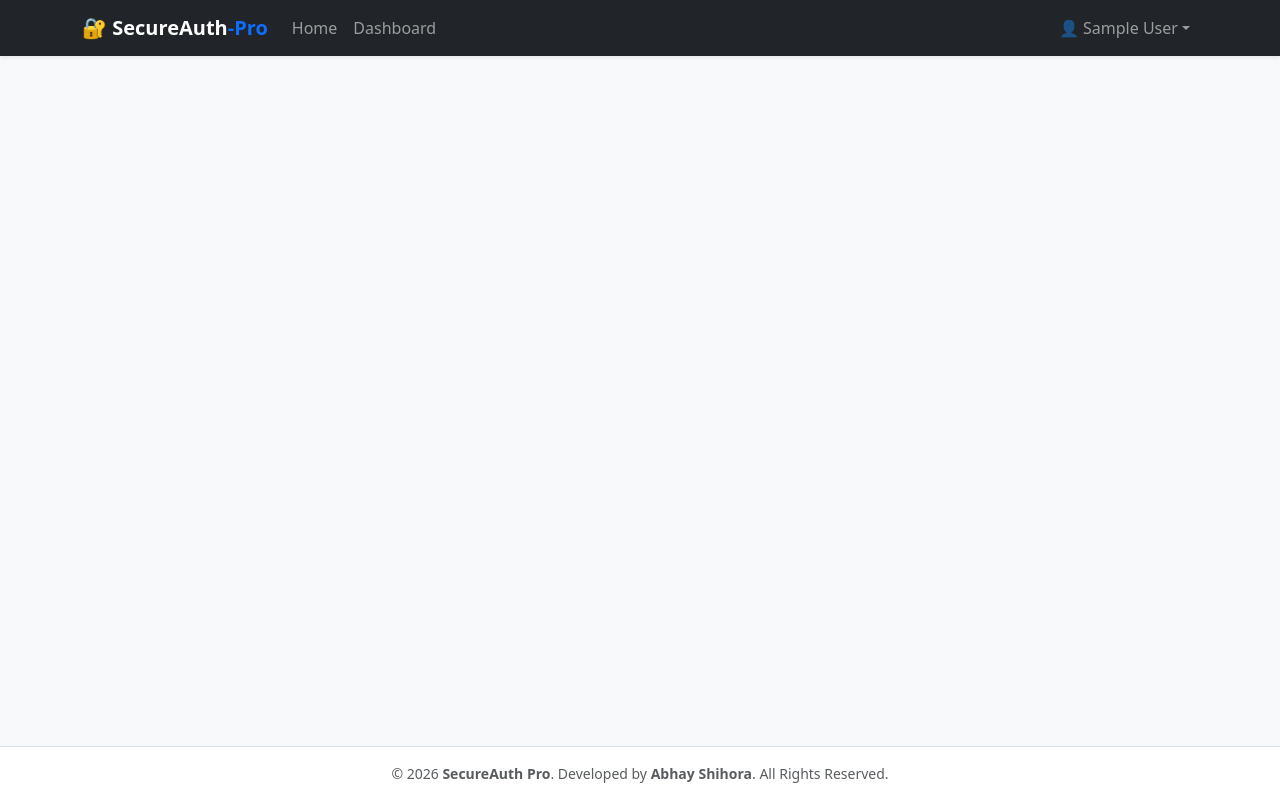
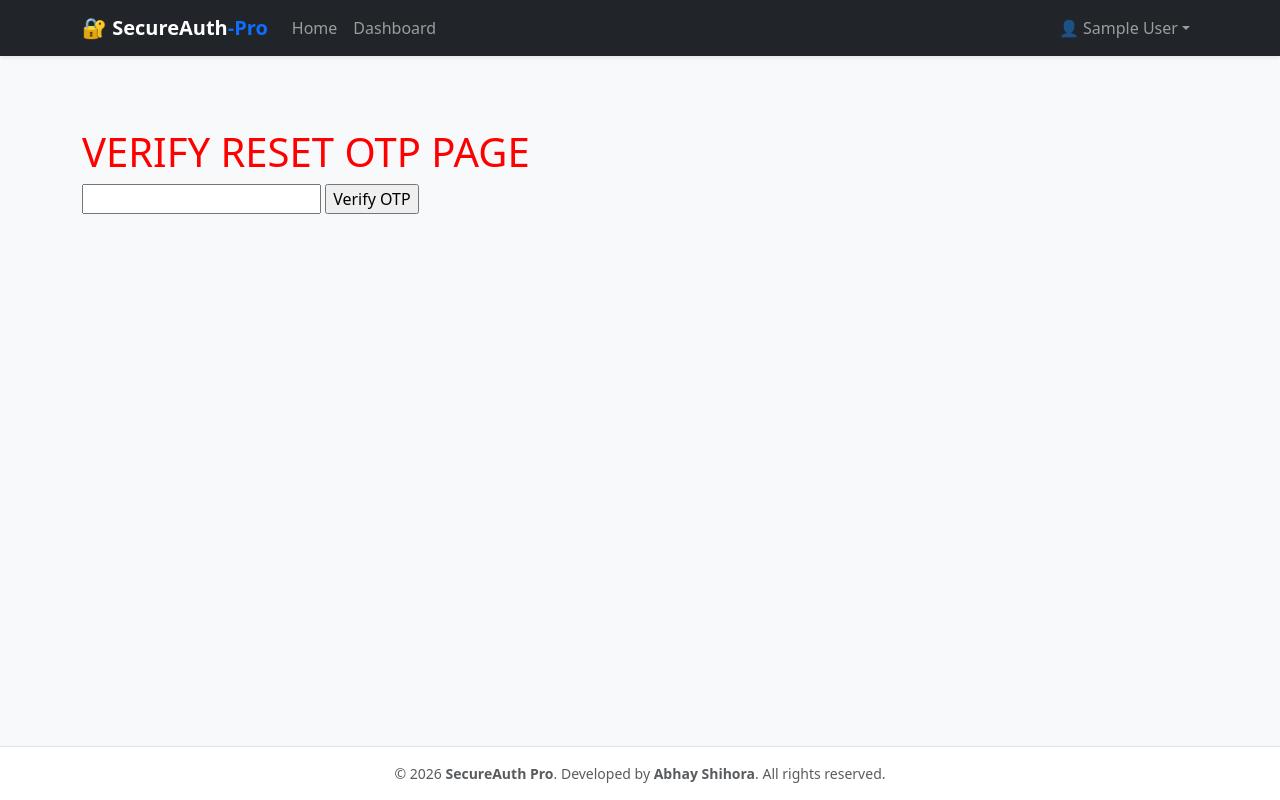
Before and after one commit to AbhayShihora/SecureAuth-Pro, a Flask app: page /verify-reset-otp in a window 1280 px wide. Run offline with Flask 3, Linux system fonts and the light colour scheme; the visitor is signed in with stand-in values (Sample User, id 1).

Commit message:
try for verify html page for otp

```diff
--- a/app/routes/auth.py
+++ b/app/routes/auth.py
@@ -189,33 +189,13 @@ def forgot_password():
 @auth.route("/verify-reset-otp", methods=["GET", "POST"])
 def verify_reset_otp():
 
+    print("===== VERIFY RESET OTP ROUTE CALLED =====")
+
     email = session.get("reset_email")
-
-    if not email:
-        flash("Session expired.", "warning")
-        return redirect(url_for("auth.forgot_password"))
+    print("Email:", email)
 
     form = OTPForm()
-
-    if form.validate_on_submit():
-
-        user = User.query.filter_by(email=email).first()
-
-        if not user:
-            flash("User not found.", "danger")
-            return redirect(url_for("auth.forgot_password"))
-
-        if user.otp != form.otp.data:
-            flash("Invalid OTP.", "danger")
-            return render_template("auth/verify_reset_otp.html", form=form)
-
-        if datetime.utcnow() > user.otp_expiry:
-            flash("OTP has expired.", "danger")
-            return render_template("auth/verify_reset_otp.html", form=form)
-
-        session["password_reset_verified"] = True
-
-        return redirect(url_for("auth.reset_password"))
+    print("Form Created")
 
     return render_template("auth/verify_reset_otp.html", form=form)
 
--- a/app/templates/auth/verify_reset_otp.html
+++ b/app/templates/auth/verify_reset_otp.html
@@ -1,102 +1,20 @@
-<!DOCTYPE html>
-<html lang="en">
-<head>
-    <meta charset="UTF-8">
-    <meta name="viewport" content="width=device-width, initial-scale=1.0">
+{% extends "base.html" %}
 
-    <title>{% block title %}SecureAuth Pro{% endblock %}</title>
+{% block content %}
 
-    <!-- Bootstrap 5 CSS -->
-    <link
-        href="https://cdn.jsdelivr.net/npm/bootstrap@5.3.3/dist/css/bootstrap.min.css"
-        rel="stylesheet">
+<div class="container mt-5">
+    <h1 style="color:red">
+        VERIFY RESET OTP PAGE
+    </h1>
 
-    <!-- Bootstrap Icons -->
-    <link
-        rel="stylesheet"
-        href="https://cdn.jsdelivr.net/npm/bootstrap-icons@1.11.3/font/bootstrap-icons.min.css">
+    <form method="POST">
+        {{ form.hidden_tag() }}
 
-    <!-- Custom CSS -->
-    <link
-        rel="stylesheet"
-        href="{{ url_for('static', filename='css/style.css') }}">
+        {{ form.otp }}
 
-    {% block extra_css %}{% endblock %}
-</head>
+        {{ form.submit }}
+    </form>
 
-<body class="d-flex flex-column min-vh-100 bg-light">
+</div>
 
-    <!-- Navbar -->
-    {% include "components/navbar.html" %}
-
-    <!-- Flash Messages -->
-    <div class="container mt-4">
-
-        {% with messages = get_flashed_messages(with_categories=true) %}
-            {% if messages %}
-
-                {% for category, message in messages %}
-
-                    <div class="alert alert-{{ 'info' if category == 'message' else category }} alert-dismissible fade show shadow-sm border-0 rounded-3 d-flex align-items-center"
-                         role="alert">
-
-                        <span class="me-2 fs-5">
-
-                            {% if category == 'success' %}
-                                ✅
-                            {% elif category == 'danger' or category == 'error' %}
-                                ⚠️
-                            {% elif category == 'warning' %}
-                                🔔
-                            {% else %}
-                                ℹ️
-                            {% endif %}
-
-                        </span>
-
-                        <div class="flex-grow-1">
-                            {{ message }}
-                        </div>
-
-                        <button
-                            type="button"
-                            class="btn-close"
-                            data-bs-dismiss="alert"
-                            aria-label="Close">
-                        </button>
-
-                    </div>
-
-                {% endfor %}
-
-            {% endif %}
-        {% endwith %}
-
-    </div>
-
-    <!-- Main Content -->
-    <main class="flex-grow-1">
-        {% block content %}
-        {% endblock %}
-    </main>
-
-    <!-- Footer -->
-    <footer class="bg-white border-top py-3 mt-auto">
-        <div class="container text-center">
-            <p class="small text-muted mb-0">
-                &copy; 2026
-                <strong>SecureAuth Pro</strong>.
-                Developed by <strong>Abhay Shihora</strong>.
-                All Rights Reserved.
-            </p>
-        </div>
-    </footer>
-
-    <!-- Bootstrap Bundle JS -->
-    <script src="https://cdn.jsdelivr.net/npm/bootstrap@5.3.3/dist/js/bootstrap.bundle.min.js"></script>
-
-    {% block extra_js %}
-    {% endblock %}
-
-</body>
-</html>
+{% endblock %}
```
